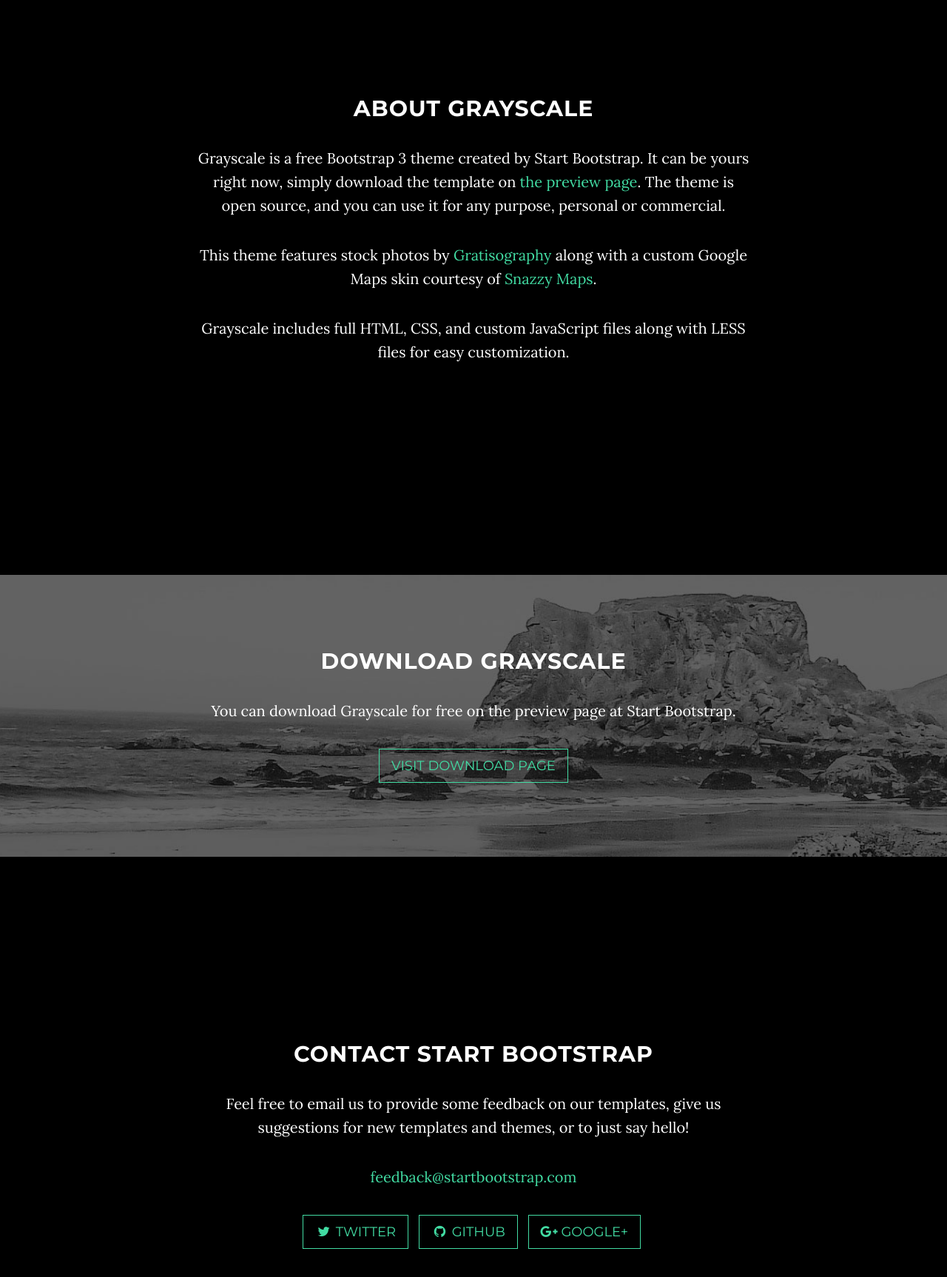
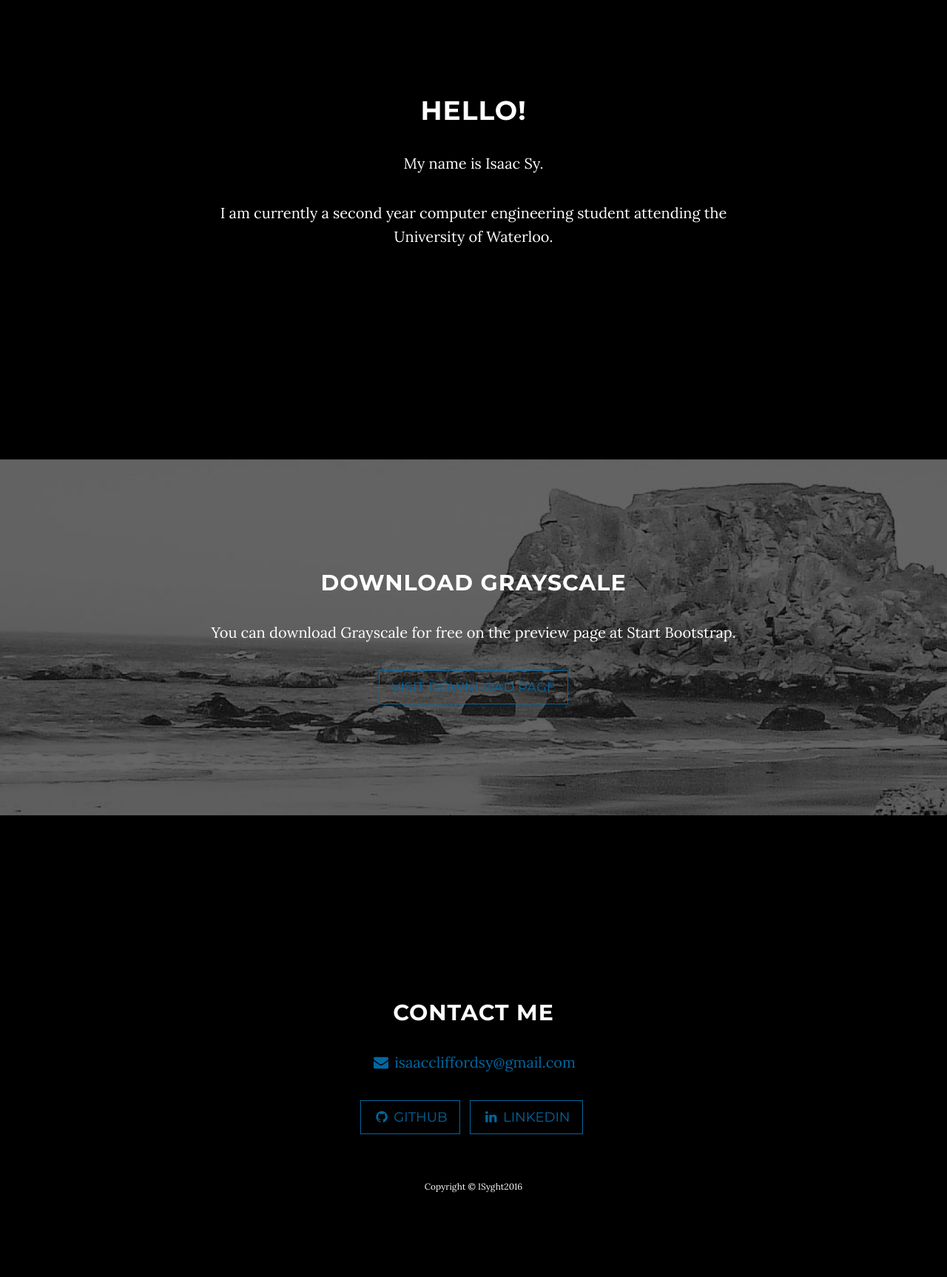
Before and after one commit to isaacclifford/isaacclifford.github.io, a website: page index.html in a window 1280 px wide. Shown: the part 920-2646 px from the top of the page at 74% size. After the commit the page ends 2583 px from the top, so only its background shows below. Drawn offline with nearby package versions, Linux system fonts and the light colour scheme; some packages are replaced by stand-ins of ours.

Commit message:
Change color scheme, added About me and contact info

```diff
--- a/index.html
+++ b/index.html
@@ -9,7 +9,7 @@
     <meta name="description" content="">
     <meta name="author" content="">
 
-    <title>Grayscale - Start Bootstrap Theme</title>
+    <title>iSyght</title>
 
     <!-- Bootstrap Core CSS -->
     <link href="vendor/bootstrap/css/bootstrap.min.css" rel="stylesheet">
@@ -55,13 +55,16 @@
                         <a href="#page-top"></a>
                     </li>
                     <li>
-                        <a class="page-scroll" href="#about">About</a>
+                        <a class="page-scroll" href="#about-me">About</a>
                     </li>
                     <li>
                         <a class="page-scroll" href="#download">Download</a>
                     </li>
                     <li>
                         <a class="page-scroll" href="#contact">Contact</a>
+                    </li>
+                    <li>
+                        <a href="photo-blog.html"> Photography </a>
                     </li>
                 </ul>
             </div>
@@ -76,10 +79,10 @@
             <div class="container">
                 <div class="row">
                     <div class="col-md-8 col-md-offset-2">
-                        <h1 class="brand-heading">Grayscale</h1>
-                        <p class="intro-text">free, responsive, one page Bootstrap theme.
-                            <br>Created by Start Bootstrap.</p>
-                        <a href="#about" class="btn btn-circle page-scroll">
+                        <h1 class="brand-heading">Isaac Sy</h1>
+                        <p class="intro-text"> Aspiring Computer Engineer
+                            <br> </p>
+                        <a href="#about-me" class="btn btn-circle page-scroll">
                             <i class="fa fa-angle-double-down animated"></i>
                         </a>
                     </div>
@@ -88,14 +91,14 @@
         </div>
     </header>
 
-    <!-- About Section -->
-    <section id="about" class="container content-section text-center">
+    <!-- About Me Section -->
+    <section id="about-me" class="container content-section text-center">
         <div class="row">
             <div class="col-lg-8 col-lg-offset-2">
-                <h2>About Grayscale</h2>
-                <p>Grayscale is a free Bootstrap 3 theme created by Start Bootstrap. It can be yours right now, simply download the template on <a href="http://startbootstrap.com/template-overviews/grayscale/">the preview page</a>. The theme is open source, and you can use it for any purpose, personal or commercial.</p>
-                <p>This theme features stock photos by <a href="http://gratisography.com/">Gratisography</a> along with a custom Google Maps skin courtesy of <a href="http://snazzymaps.com/">Snazzy Maps</a>.</p>
-                <p>Grayscale includes full HTML, CSS, and custom JavaScript files along with LESS files for easy customization.</p>
+                <h1>Hello!</h1>
+                <p> My name is Isaac Sy.</p>
+                <p> I am currently a second year computer engineering student attending the University of Waterloo. </p>
+                <p> </p>
             </div>
         </div>
     </section>
@@ -117,32 +120,28 @@
     <section id="contact" class="container content-section text-center">
         <div class="row">
             <div class="col-lg-8 col-lg-offset-2">
-                <h2>Contact Start Bootstrap</h2>
-                <p>Feel free to email us to provide some feedback on our templates, give us suggestions for new templates and themes, or to just say hello!</p>
-                <p><a href="mailto:feedback@startbootstrap.com">feedback@startbootstrap.com</a>
+                <h2>Contact Me</h2>
+                <p></p>
+                <p><a href="mailto:isaaccliffordsy@gmail.com?Subject=Hello%20Isaac"><i class="fa fa-envelope fa-fw"></i> <span class=network-name>isaaccliffordsy@gmail.com</span></a>
                 </p>
                 <ul class="list-inline banner-social-buttons">
                     <li>
-                        <a href="https://twitter.com/SBootstrap" class="btn btn-default btn-lg"><i class="fa fa-twitter fa-fw"></i> <span class="network-name">Twitter</span></a>
+                        <a href="https://github.com/isaacclifford" class="btn btn-default btn-lg"><i class="fa fa-github fa-fw"></i> <span class="network-name">Github</span></a>
                     </li>
                     <li>
-                        <a href="https://github.com/IronSummitMedia/startbootstrap" class="btn btn-default btn-lg"><i class="fa fa-github fa-fw"></i> <span class="network-name">Github</span></a>
-                    </li>
-                    <li>
-                        <a href="https://plus.google.com/+Startbootstrap/posts" class="btn btn-default btn-lg"><i class="fa fa-google-plus fa-fw"></i> <span class="network-name">Google+</span></a>
+                        <a href="https://www.linkedin.com/in/isaac-sy-89b00b112/" class="btn btn-default btn-lg"><i class="fa fa-linkedin fa-fw"></i> <span class="network-name">LinkedIn</span></a>
                     </li>
                 </ul>
             </div>
         </div>
     </section>
 
-    <!-- Map Section -->
-    <div id="map"></div>
+
 
     <!-- Footer -->
     <footer>
         <div class="container text-center">
-            <p>Copyright &copy; Your Website 2016</p>
+            <small>Copyright &copy; ISyght2016</small>
         </div>
     </footer>
 
--- a/less/variables.less
+++ b/less/variables.less
@@ -1,3 +1,3 @@
 // Variables
 
-@primary: #42DCA3;
+@primary: #0267a1;
--- a/sass/_variables.scss
+++ b/sass/_variables.scss
@@ -1,3 +1,3 @@
 // Variables
 
-$primary: #42DCA3;
+$primary: #0267a1;
```
Also changed, not shown: photo-blog.html (added, +8 -0 lines), css/grayscale.css, css/grayscale.min.css, img/about_me.jpg (added).
